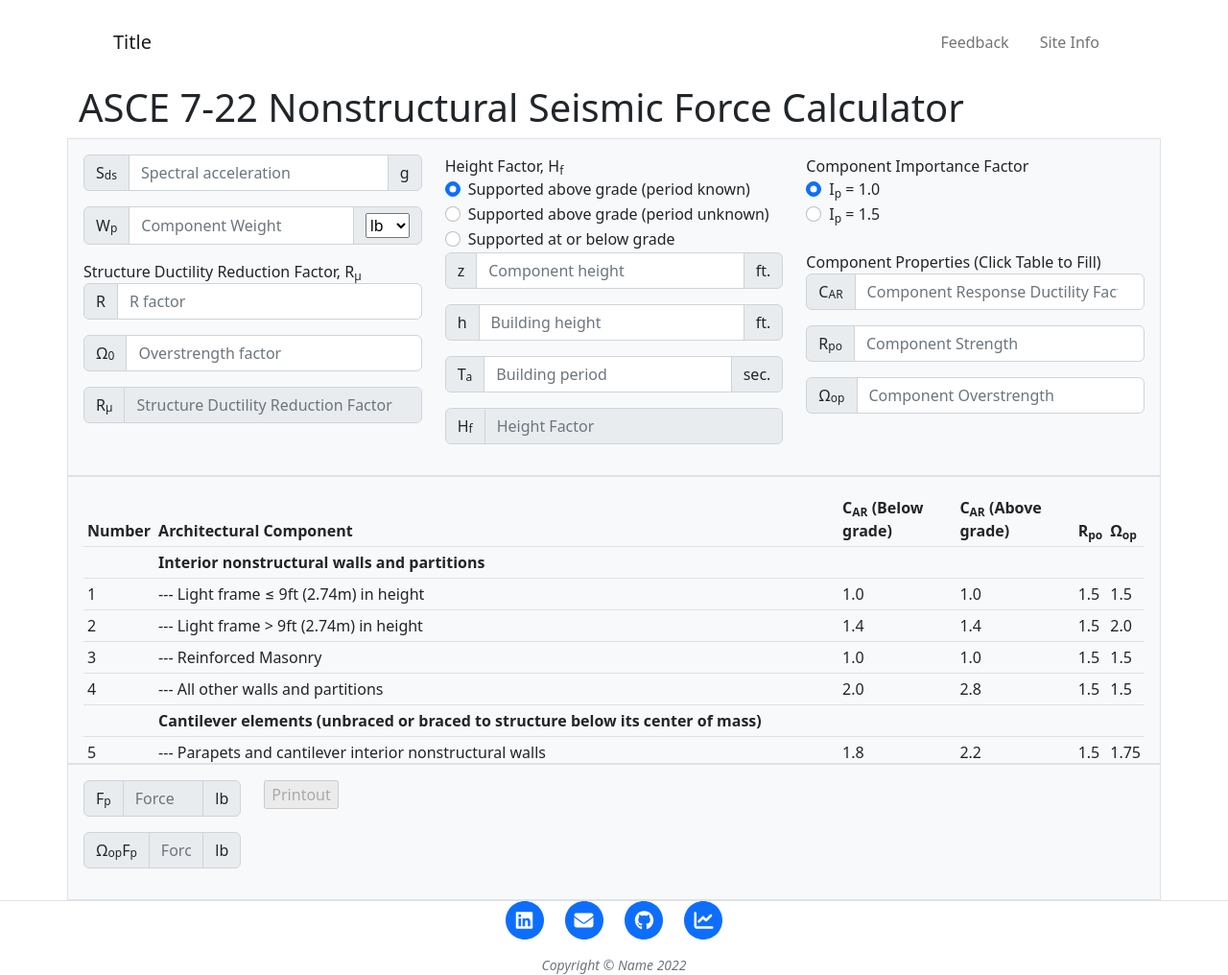
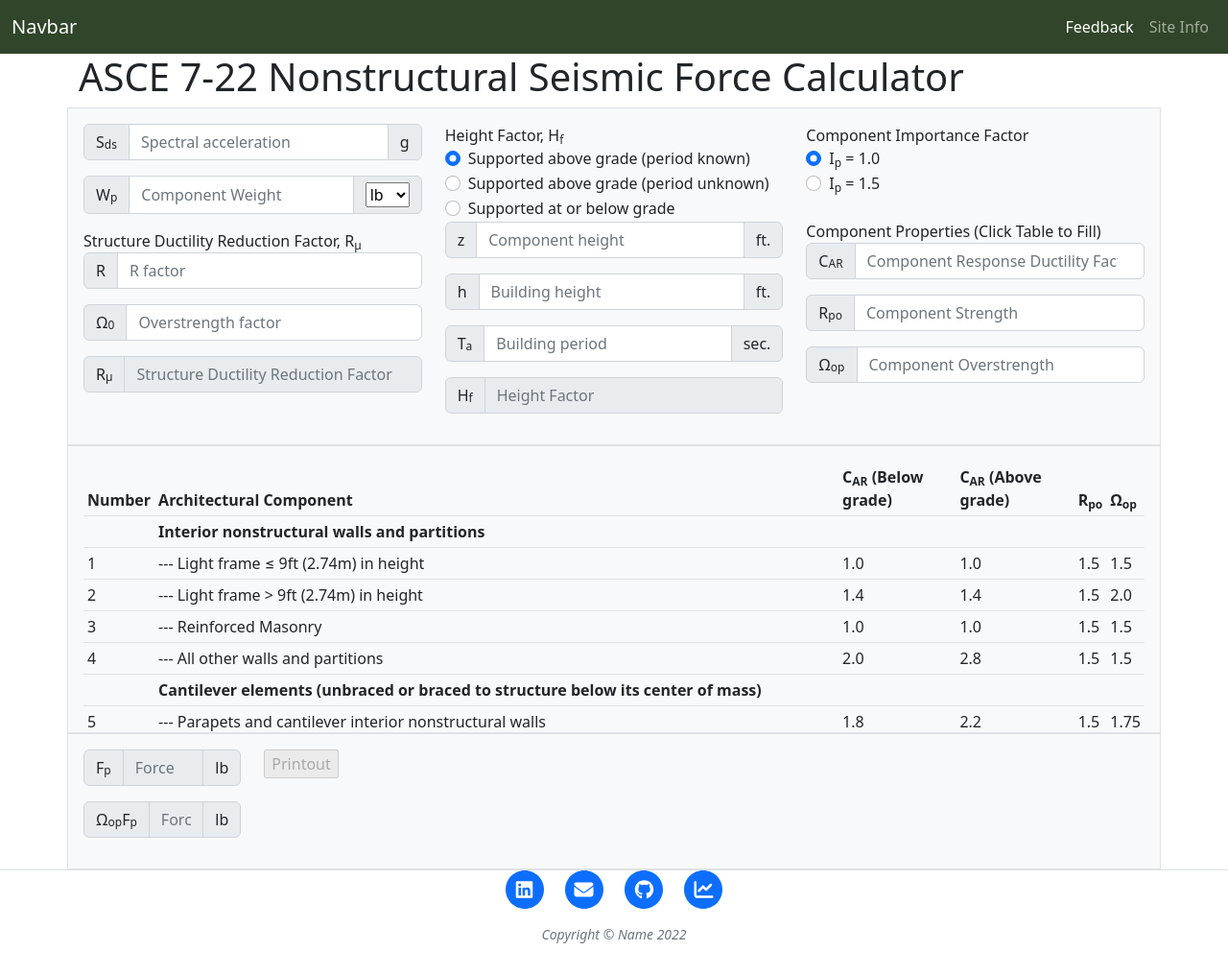
Before and after one commit to aclozovoy/FpForceCalculator, a Flask app: page / in a window 1280 px wide. Shown: the whole page at 96% size. After the commit the page ends 983 px from the top, so only its background shows below. Run offline with Flask 2, Linux system fonts and the light colour scheme; data that the repository does not hold is empty; some libraries are stand-ins or nearby versions.

Commit message:
Add navbar

```diff
--- a/templates/base.html
+++ b/templates/base.html
@@ -20,21 +20,25 @@
     </head>
     <body>
         <!-- Navigation-->
-        <nav class="navbar navbar-expand-lg navbar-light" id="mainNav">
-            <div class="container px-4 px-lg-5">
-                <a class="navbar-brand" href="">Title</a>
-                <button class="navbar-toggler" type="button" data-bs-toggle="collapse" data-bs-target="#navbarResponsive" aria-controls="navbarResponsive" aria-expanded="false" aria-label="Toggle navigation">
-                    Menu
-                    <i class="fas fa-bars"></i>
-                </button>
-                <div class="collapse navbar-collapse" id="navbarResponsive">
-                    <ul class="navbar-nav ms-auto py-4 py-lg-0">
-                        <li class="nav-item"><a class="nav-link px-lg-3 py-3 py-lg-4" href="">Feedback</a></li>
-                        <li class="nav-item"><a class="nav-link px-lg-3 py-3 py-lg-4" href="">Site Info</a></li>
-                    </ul>
-                </div>
+        <!-- <nav class="navbar navbar-expand-lg navbar-dark bg-dark"> -->
+        <nav class="navbar navbar-expand-lg navbar-dark" style="background-color: #304529;">
+            <div class="container-fluid">
+              <a class="navbar-brand" href="#">Navbar</a>
+              <button class="navbar-toggler" type="button" data-bs-toggle="collapse" data-bs-target="#navbarSupportedContent" aria-controls="navbarSupportedContent" aria-expanded="false" aria-label="Toggle navigation">
+                <span class="navbar-toggler-icon"></span>
+              </button>
+              <div class="collapse navbar-collapse" id="navbarSupportedContent">
+                <ul class="navbar-nav ms-auto mb-2 mb-lg-0">
+                    <li class="nav-item">
+                      <a class="nav-link active" aria-current="page" href="#">Feedback</a>
+                    </li>
+                    <li class="nav-item">
+                      <a class="nav-link" aria-current="page" href="#">Site Info</a>
+                    </li>
+                  </ul>
+              </div>
             </div>
-        </nav>
+          </nav>
 
         {% block content %}{% endblock %}
 
```
